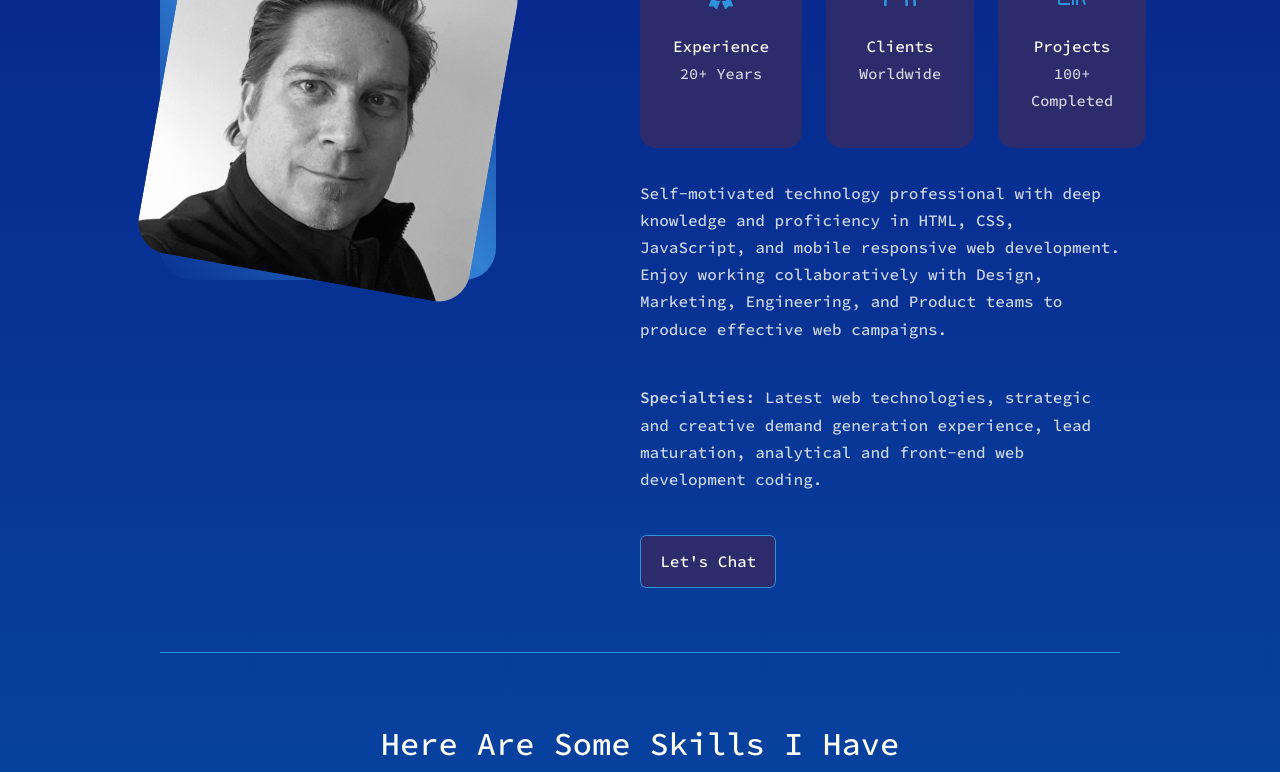
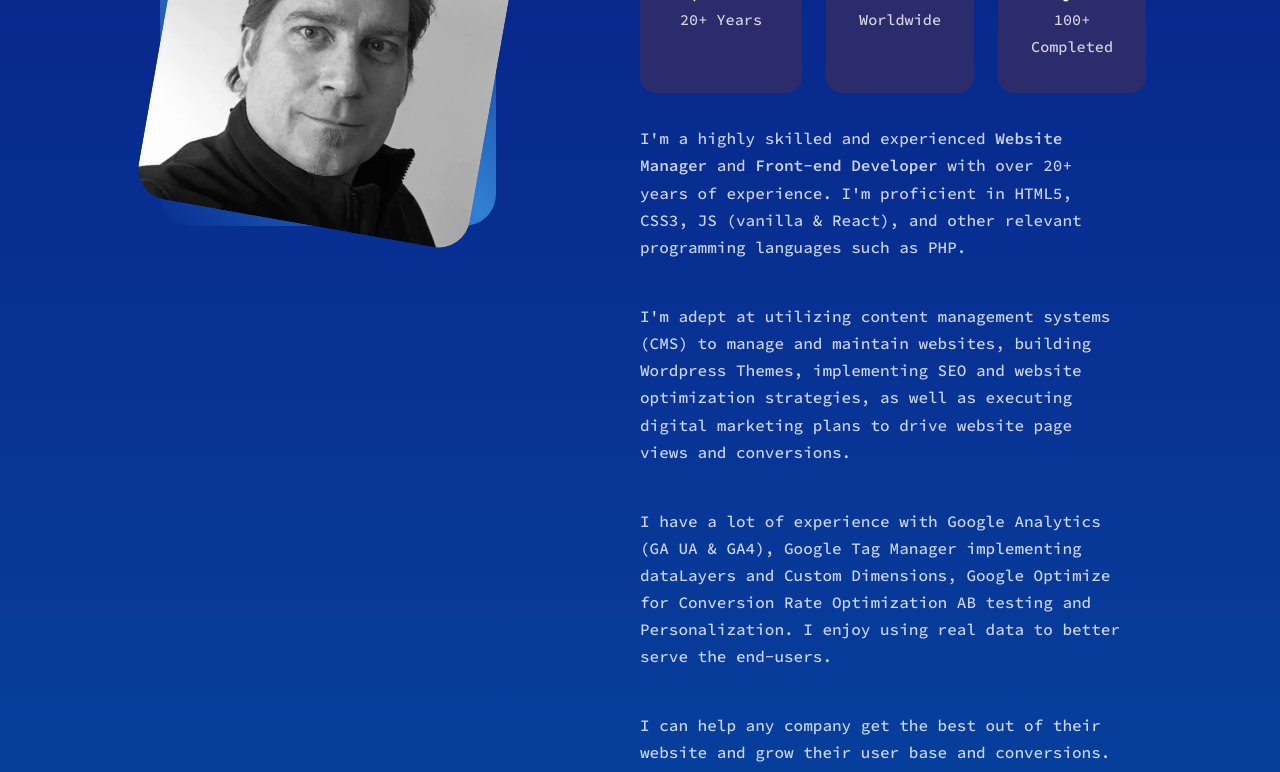
Before and after one commit to torthbandt/Thomas-Orthbandt-React-Web-Portfolio, a React (Create React App) app: page / in a window 1280 px wide. Shown: the part 1060-1832 px from the top of the page. Built offline with nearby package versions, Linux system fonts and the light colour scheme.

Commit message:
Updated Styling

```diff
--- a/src/components/about/About.jsx
+++ b/src/components/about/About.jsx
@@ -1,6 +1,6 @@
 import React from 'react'
 import './about.css'
-import ME 				  	from '../../assets/thomas-orthbandt-headshot.jpg'
+import ME 				  	from '../../assets/thomas-orthbandt-headshot.webp'
 import {FaAward} 			from 'react-icons/fa'
 import {FiUsers} 			from 'react-icons/fi'
 import {VscFolderLibrary} 	from 'react-icons/vsc'
@@ -8,13 +8,12 @@ import {VscFolderLibrary} 	from 'react-icons/vsc'
 const About = () => {
 	return (
 		<section id="about">
-			<h5>Get To Know</h5>
 			<h2>About Me</h2>
 
 			<div className="container about__container">
 				<div className="about__me">
 					<div className="about__me-image">
-						<img src={ME} alt="Thomas Orthbandt" />
+						<img src={ME} alt="Thomas Orthbandt" width="374" height="374" />
 					</div>
 				</div>
 				<div className="about__content">
@@ -37,9 +36,20 @@ const About = () => {
 					</div>
 
 					<p>
+					I'm a highly skilled and experienced <strong>Website Manager</strong> and <strong>Front-end Developer</strong> with over 20+ years of experience. I'm proficient in HTML5, CSS3, JS (vanilla & React), and other relevant programming languages such as PHP.</p>
+
+					<p> I'm adept at utilizing content management systems (CMS) to manage and maintain websites, building Wordpress Themes, implementing SEO and website optimization strategies, as well as executing digital marketing plans to drive website page views and conversions.</p>
+
+					<p>I have a lot of experience with Google Analytics (GA UA & GA4), Google Tag Manager implementing dataLayers and Custom Dimensions, Google Optimize for Conversion Rate Optimization AB testing and Personalization.  I enjoy using real data to better serve the end-users.</p>
+
+					<p>I can help any company get the best out of their website and grow their user base and conversions.  If interested ...</p>
+
+					{/*
+					<p>
 					Self-motivated technology professional with deep knowledge and proficiency in HTML, CSS, JavaScript, and mobile responsive web development. Enjoy working collaboratively with Design, Marketing, Engineering, and Product teams to produce effective web campaigns.</p>
 					<p><strong>Specialties:</strong> Latest web technologies, strategic and creative demand generation experience, lead maturation, analytical and front-end web development coding.
 					</p>
+					*/}
 
 					<a href="#contact" className='btn btn-primary'>Let's Chat</a>
 
--- a/src/components/about/about.css
+++ b/src/components/about/about.css
@@ -2,7 +2,8 @@
     display: grid;
     grid-template-columns: 35% 50%;
     gap: 15%;
-    border-bottom: 1px solid var(--color-primary);
+    /*border-bottom: 1px solid var(--color-primary);*/
+    border-bottom: 1px solid var(--color-light);
     padding: 0 0 4rem 0;
 }
 
```
